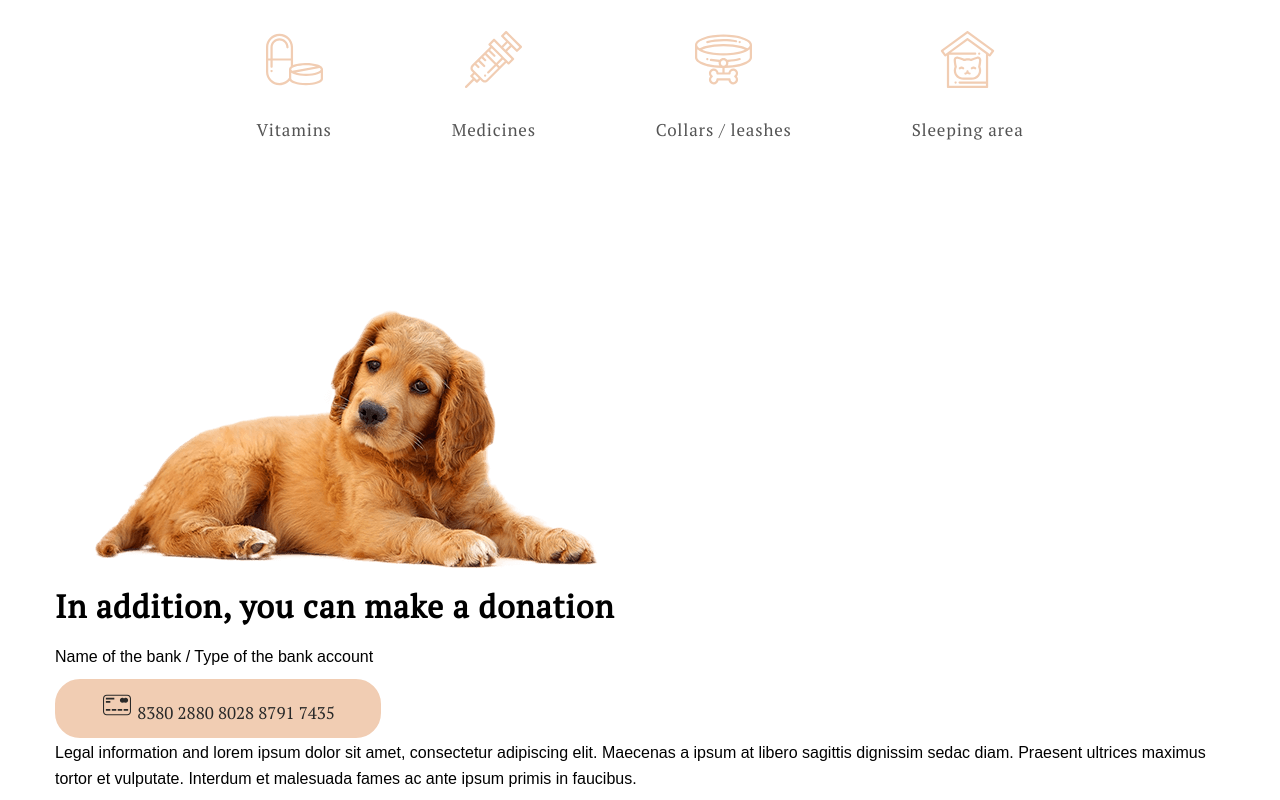
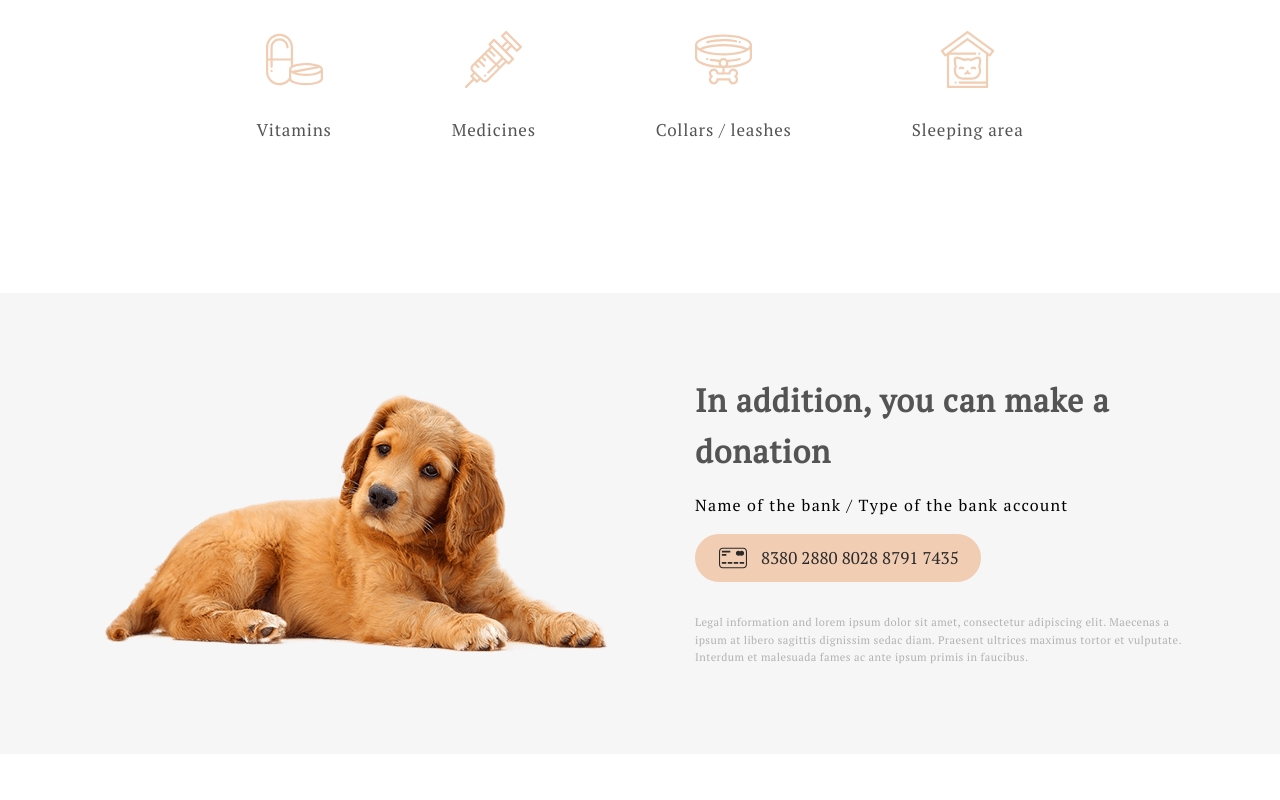
Before and after one commit to kurniad-sign/cozy-house-site, a website built with webpack: page public/index.html in a window 1280 px wide. Shown: the part 2508-3308 px from the top of the page. After the commit the page ends 3262 px from the top, so only its background shows below. Built offline with nearby package versions, Linux system fonts and the light colour scheme; a web font is replaced by a local one.

Commit message:
add cozy house donation style

```diff
--- a/src/styles/main.scss
+++ b/src/styles/main.scss
@@ -230,3 +230,66 @@ section.ch-about {
     }
   }
 }
+
+// Styling Cozy House Donation section
+.ch-donation {
+  background-color: $gray;
+  padding: 80px 0;
+  position: relative;
+
+  & .ch-donation-desc {
+    display: flex;
+    align-items: center;
+
+    & .column-image {
+      flex: 1;
+      padding: 0 30px;
+
+      figure {
+        margin: 0;
+        padding: 20px;
+      }
+    }
+
+    & .column-description {
+      flex-basis: 560px;
+      padding: 0 30px;
+      font-family: $font-serif;
+
+      .ch-donation__title {
+        line-height: $line-height;
+        color: $dark-black;
+
+        h1 {
+          line-height: $line-height;
+        }
+      }
+
+      .ch-donation-account {
+        padding-bottom: 15px;
+
+        p {
+          margin-bottom: 15px;
+          letter-spacing: 1.3px;
+        }
+
+        button.ch-btn--donation {
+          display: flex;
+          align-items: center;
+          padding: 8px 20px;
+
+          & .ch-donation-icon {
+            margin-right: 12px;
+          }
+        }
+      }
+
+      .ch-legal-information {
+        padding-top: 15px;
+        font-size: 11px;
+        letter-spacing: .4px;
+        color: #b2b2b2;
+      }
+    }
+  }
+}
```
Also changed, not shown: public/assets/styles/main.css.
